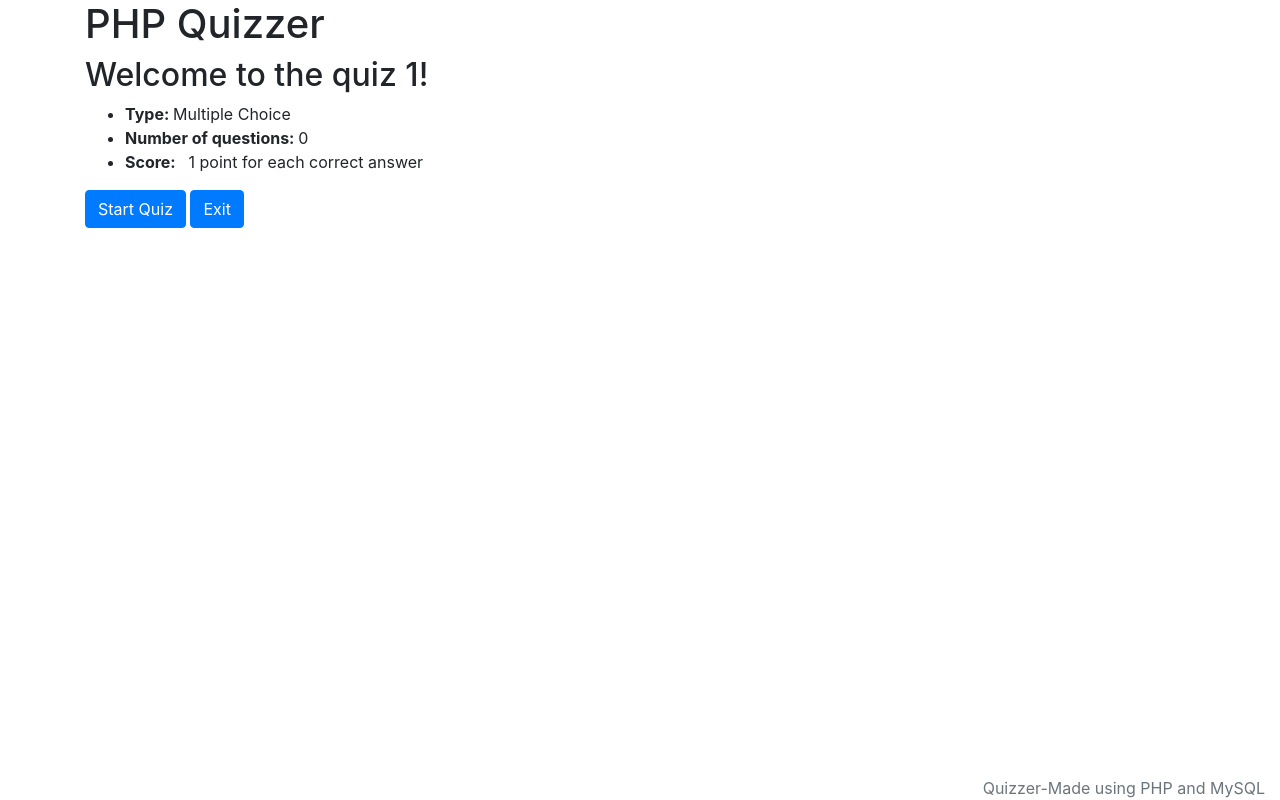
After one commit to SarthakSharma2199/quizzer, a PHP site: page /home.php in a window 1280 px wide. The commit adds this page. Run offline with PHP 8.4, Linux system fonts and the light colour scheme; the visitor is signed in with stand-in values (Sample User, id 1); data that the repository does not hold is empty.

Commit message:
added session and questions

```diff
--- /dev/null
+++ b/exit.php
@@ -0,0 +1,5 @@
+<?php
+session_start();
+session_destroy();
+header("location: index.php");
+?>
--- /dev/null
+++ b/home.php
@@ -0,0 +1,61 @@
+<?php
+session_start();
+include "config.php";
+if (isset($_SESSION['id'])) {
+    $query = "SELECT * FROM questions";
+    $run = mysqli_query($conn, $query) or die(mysqli_error($conn));
+    $total = mysqli_num_rows($run);
+?>
+
+    <html>
+
+    <head>
+        <title>PHP Quizzer</title>
+        <meta charset="utf-8">
+        <meta name="viewport" content="width=device-width, initial-scale=1, shrink-to-fit=no">
+
+        <!-- Bootstrap CSS -->
+        <link rel="stylesheet" href="https://cdn.jsdelivr.net/npm/bootstrap@4.5.3/dist/css/bootstrap.min.css" integrity="sha384-TX8t27EcRE3e/ihU7zmQxVncDAy5uIKz4rEkgIXeMed4M0jlfIDPvg6uqKI2xXr2" crossorigin="anonymous">
+        <script src="https://cdn.jsdelivr.net/npm/bootstrap@4.5.3/dist/js/bootstrap.bundle.min.js" integrity="sha384-ho+j7jyWK8fNQe+A12Hb8AhRq26LrZ/JpcUGGOn+Y7RsweNrtN/tE3MoK7ZeZDyx" crossorigin="anonymous"></script>
+        <script src="https://code.jquery.com/jquery-3.5.1.js" integrity="sha256-QWo7LDvxbWT2tbbQ97B53yJnYU3WhH/C8ycbRAkjPDc=" crossorigin="anonymous"></script>
+    </head>
+
+    <body>
+        <header>
+            <div class="container">
+                <h1>PHP Quizzer</h1>
+            </div>
+        </header>
+
+        <main>
+            <div class="container">
+                <h2>Welcome to the quiz <?php echo $_SESSION["id"] . "!" ?></h2>
+
+                <ul>
+                    <li><strong>Type: </strong>Multiple Choice</li>
+                    <li><strong>Number of questions: </strong><?php echo $total; ?></li>
+                    <li><strong>Score: </strong> &nbsp; 1 point for each correct answer</li>
+                </ul>
+                <a href="question.php?n=1" class="btn btn-primary">Start Quiz</a>
+                <a href="exit.php" class="btn btn-primary">Exit</a>
+
+            </div>
+        </main>
+
+        <footer class="footer fixed-bottom">
+            <div class="container-fluid text-right">
+                <span class="text-muted ">
+                    Quizzer-Made using PHP and MySQL
+                </span>
+
+            </div>
+        </footer>
+
+    </body>
+
+    </html>
+    <?php unset($_SESSION['score']); ?>
+<?php } else {
+    header("location: index.php");
+}
+?>
```
Also changed, not shown: index.php (+31 -8 lines), admin.php (added), question.php (added).
